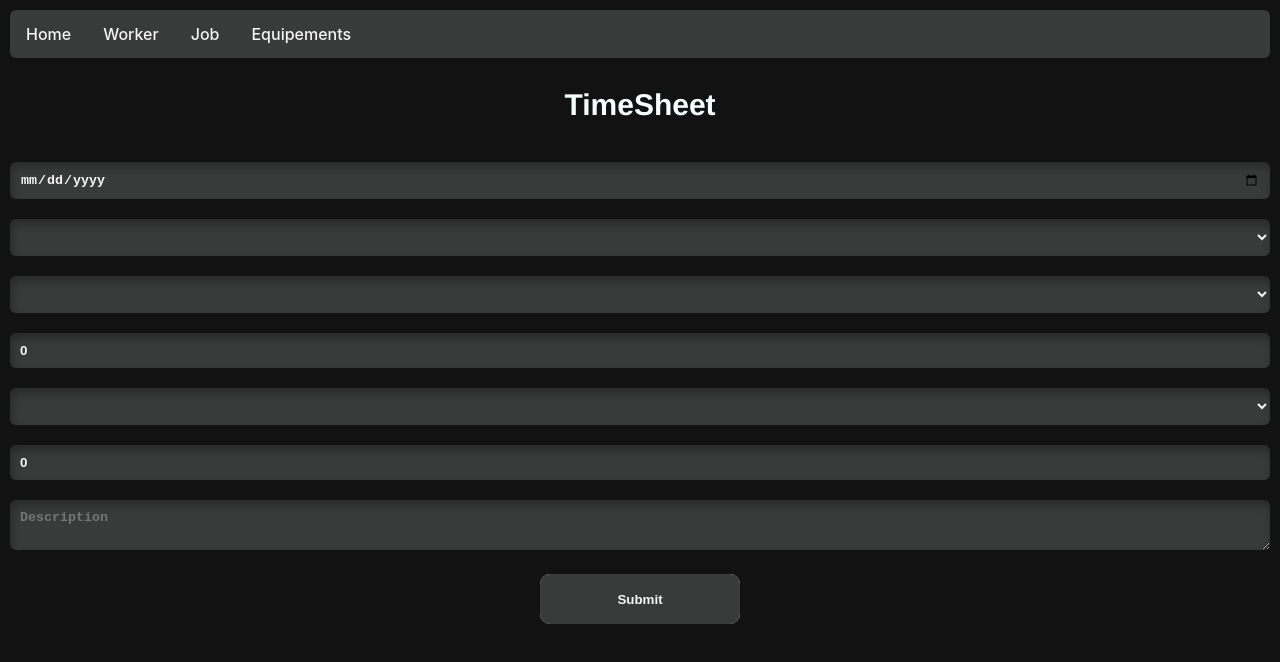
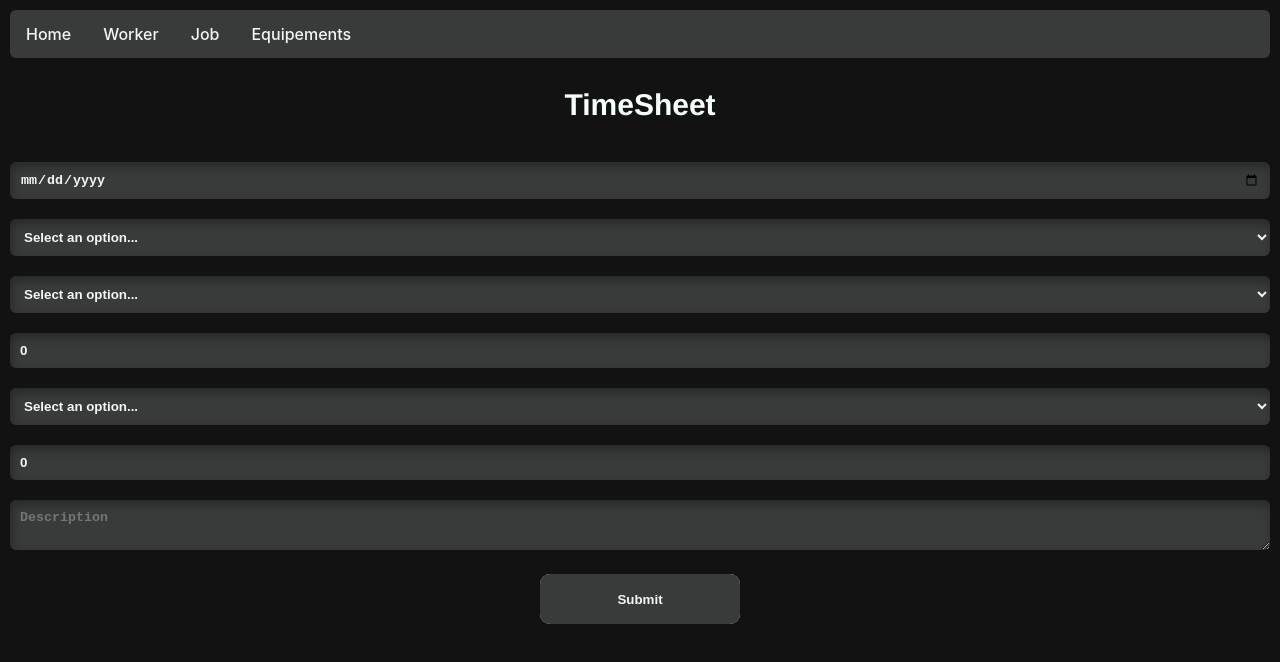
Before and after one commit to jcostadev23/timesheet, a React (Create React App) app: page / in a window 1280 px wide. Shown: the top 662 px of the page. Built offline with nearby package versions, Linux system fonts and the light colour scheme.

Commit message:
Non selecting first option

```diff
--- a/src/components/input.jsx
+++ b/src/components/input.jsx
@@ -11,6 +11,9 @@ const Input = ({ label, type, value, options, onChange })=> {
         <div>
             {type === 'select' ? (
                 <select className='input' value={value} onChange={handleChange}>
+                    <option className='input' value='' disabled>
+                        Select an option...
+                    </option>
                     {options?.map((option)=>(
                         <option className='input' key={option.id} value={option.name}>
                             {option.name}
--- a/src/components/inputField.jsx
+++ b/src/components/inputField.jsx
@@ -59,7 +59,7 @@ const InputField = ()=>{
     const handleChangeEquipHours = (event)=> {
         setEquipHours(event.target.value);
     }
-console.log('options', date, worker, job, equipement, description)
+
     return (
         <form>
             <input className='input'
```
